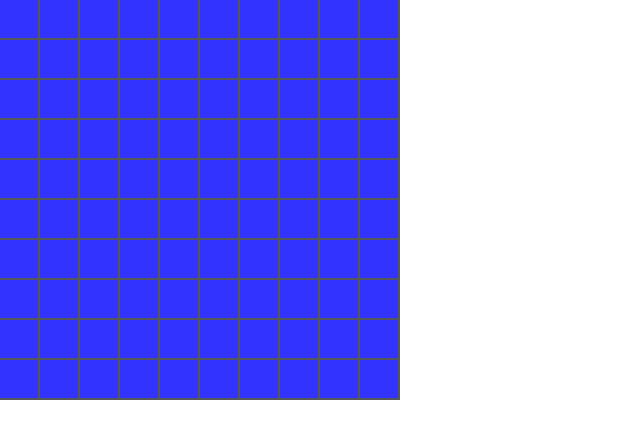
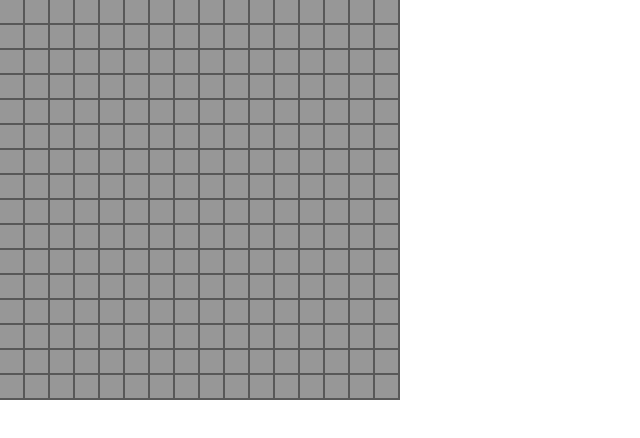
Before and after one commit to ftlll/pixel, a React (Create React App) app in the folder frontend/: page / in a window 1280 px wide. Shown: the top 438 px of the page, without its empty margins (0-640 px from the left). Built offline with nearby package versions, Linux system fonts and the light colour scheme.

Commit message:
add canvasReducer for grid and cell update

```diff
--- a/frontend/src/App.js
+++ b/frontend/src/App.js
@@ -5,23 +5,33 @@ import Canvas from './components/Canvas';
 import Cell from './components/Cell';
 import ColorPicker from './components/ColorPicker';
 
+const DEFAULT_ROW = 16;
+const DEFAULT_COL = 16;
+
 class App extends React.Component {
-
+  constructor() {
+    super();
+    const cells = [];
+    for(let i = 0; i < DEFAULT_ROW*DEFAULT_COL; i++) {
+      let cell = {
+        width: 100/DEFAULT_ROW,
+        id: i
+      };
+      cells.push(cell);
+    }
+    this.state = {
+      grid: cells,
+      row: DEFAULT_ROW,
+      column: DEFAULT_COL
+    }
+  }
 
   render() {
-    const cell = {
-      color: '#3333ff',
-      width: 10
-    };
-    const cells = [];
-    for(let i = 0; i < 100; i++) {
-        cells.push(cell);
-    }
 
     return (
       <div className='background'>
         {/* <div className='header'>222</div> */}
-        <Canvas cells={cells}/>
+        <Canvas cells={this.state.grid}/>
         {/* <ColorPicker /> */}
       </div>
     );
--- a/frontend/src/components/Cell.jsx
+++ b/frontend/src/components/Cell.jsx
@@ -1,26 +1,36 @@
 import React from 'react';
 
-const CELL_NULL_COLOR = 'rgba(49, 49, 49, 1)';
+const CELL_NULL_COLOR = 'rgba(49, 49, 49, 0.5)';
 
 class Cell extends React.Component {
+    constructor(props) {
+        super(props);
+    }
+
     shouldComponentUpdate(nextProps) {
         const {cell: {color, width}} = this.props;
-        let updated = false;
-        updated = (nextProps.color !== color) || (nextProps.width !== width);
+        const updated = (nextProps.color !== color) || (nextProps.width !== width);
         return updated;
     }
 
+    onMouseDown = (id) => {
+        console.log(id);
+    }
+
     render() {
-        const {cell: {color, width}} = this.props;
+        const {cell: {color, width, id}} = this.props;
         const styles = {
             width: `${width}%`,
             height: `${width}%`,
             backgroundColor:  color || CELL_NULL_COLOR
         };
 
+
+
         return (
             <div
               style={styles} className='cell'
+              onMouseDown={() => this.onMouseDown(id)}
             />
         );
     }
--- a/frontend/src/components/Grid.jsx
+++ b/frontend/src/components/Grid.jsx
@@ -2,14 +2,18 @@ import React from 'react';
 import Cell from './Cell';
 
 class Grid extends React.Component {
+    shouldComponentUpdate(newProps) {
+        const { cells } = this.props;
+        return newProps.cells !== cells;
+    }
 
     render() {
-        const {style, width, cells} = this.props;
+        const {style, cells} = this.props;
 
         return (
             <div style={style}>
-                {cells.map(cell => {
-                    return (<Cell cell={cell}/>)
+                {cells.map((cell, i) => {
+                    return (<Cell cell={cell} key={cell.id}/>)
                 })}
             </div>
         );
--- a/frontend/src/redux/actions/action.js
+++ b/frontend/src/redux/actions/action.js
@@ -14,13 +14,13 @@ export function setColor (color) {
     }
 };
 
-export function paintPixel(grid, id) {
-    return {
-        type: type.PAINT_PIXEL,
-        gird,
-        id
-    }
-}
+// export function paintPixel(grid, id) {
+//     return {
+//         type: type.PAINT_PIXEL,
+//         gird,
+//         id
+//     }
+// }
 
 export function applePencil() {
     return {
```
Also changed, not shown: frontend/src/redux/reducers/canvasReducer.js (added, +20 -0 lines).
